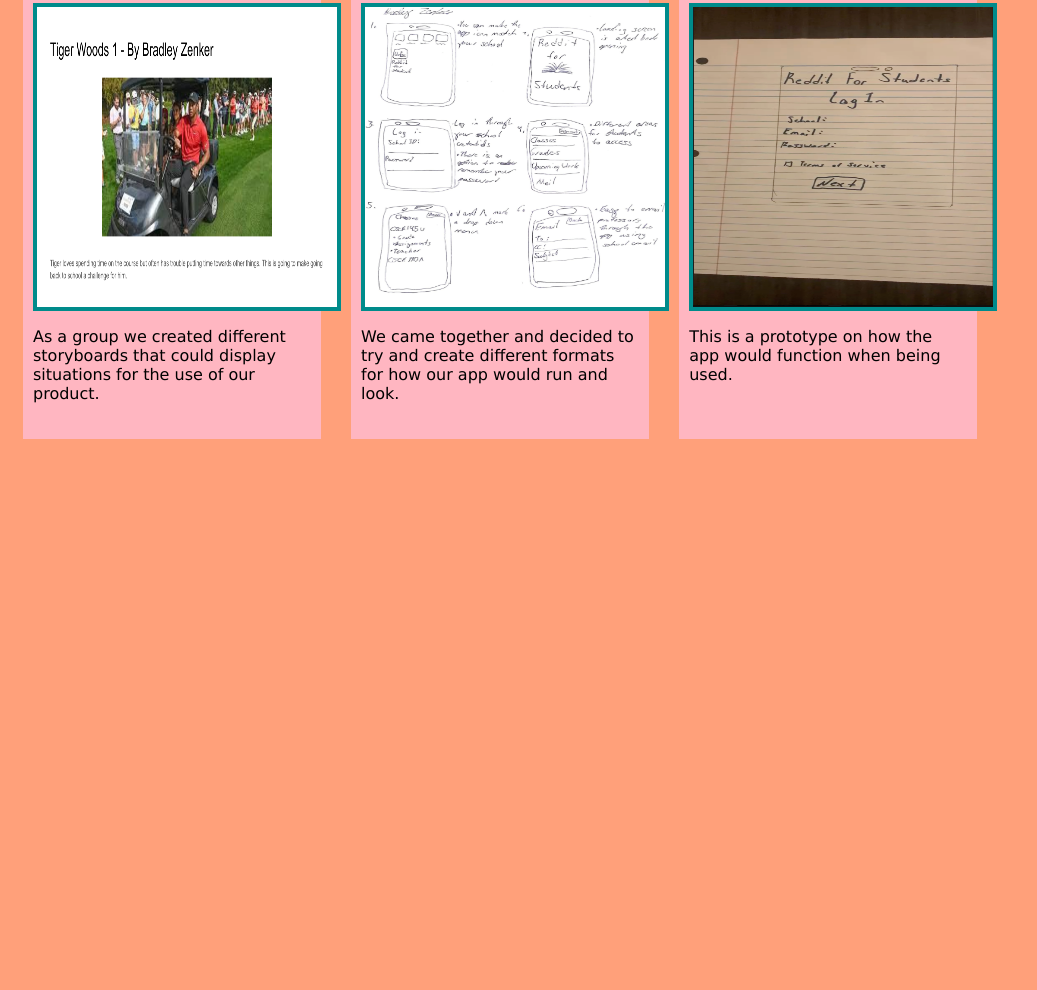
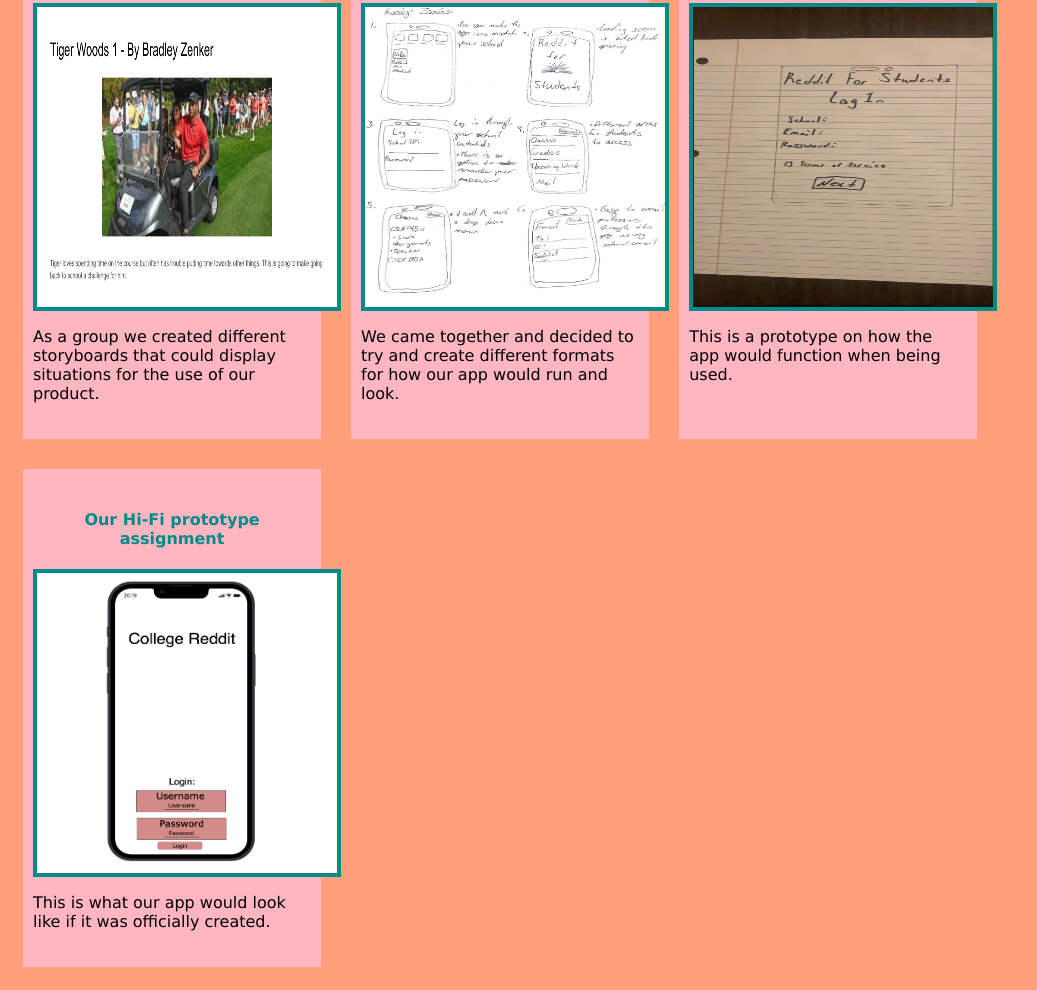
Before and after one commit to Bzenker29/Bzenker29.github.io, a plain HTML site: page index.html in a window 1280 px wide. Shown: the part 709-1699 px from the top of the page, without its empty margins (0-1037 px from the left). Before the commit the page ends 1171 px from the top, so only its background shows below. Drawn offline with Linux system fonts and the light colour scheme.

Commit message:
Add files via upload

```diff
--- a/index.html
+++ b/index.html
@@ -16,6 +16,7 @@
 
             <!--Problem Statement-->
             <section class="assignment">
+
                 <a href="Problem_Doc.pdf"><h4>Problem Document</h4></a>
 
                 <a href="Problem_Doc.pdf"><img src="Images/Problem-Statement.jpeg" alt="Team's problem statement" width="650" height="550"></a>
@@ -115,6 +116,25 @@
 
 
 
+             <!--Proto.io Assignment-->
+             <section class="assignment">
+
+                <a href="Proto-Assignment/Final.html"><h4>Our Hi-Fi prototype assignment</h4></a>
+
+                <a href="Proto-Assignment/Final.html"><img src="Images/Proto-ss.png" alt="Team's Final Prototype" width="1000" height="4200"></a>
+                <section class="ass-details">
+
+                    <p>
+                        This is what our app would look like if it was officially created.
+                    </p>
+
+                </section>
+
+            </section>
+
+
+
+
          </div>
 
 
```
